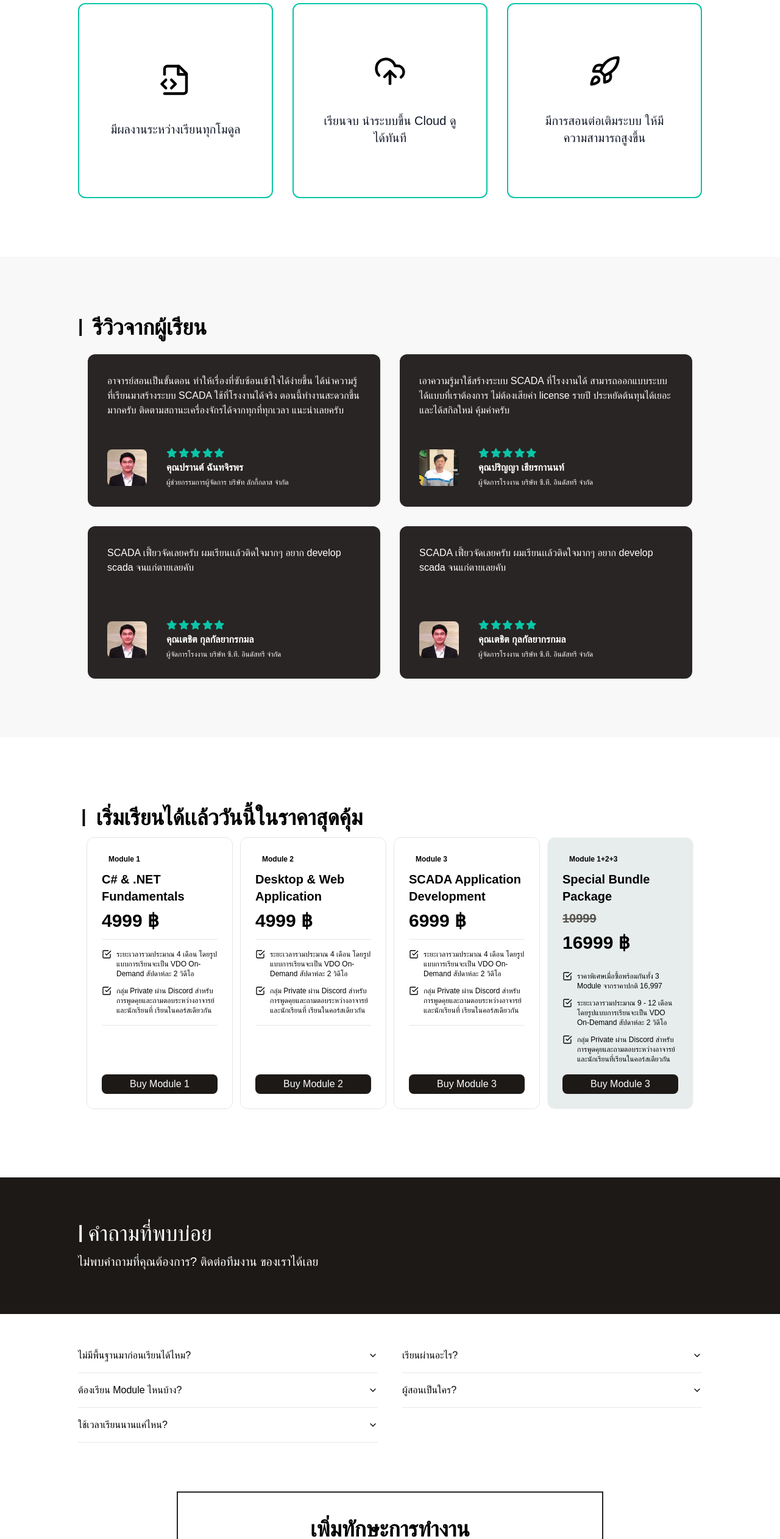
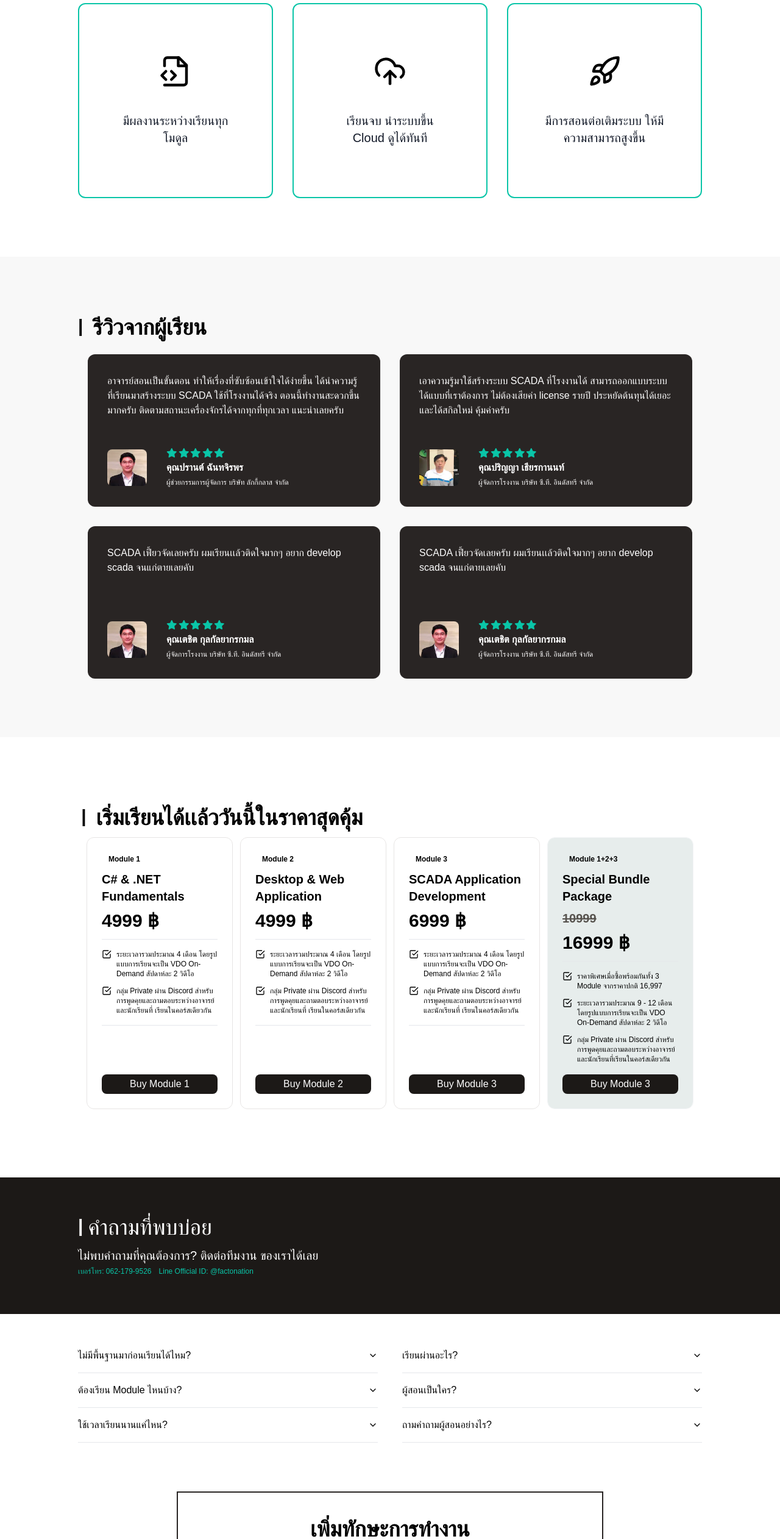
Before and after one commit to mamaKiera/factonation-backup, a Next.js app: page / in a window 1280 px wide. Shown: the part 1567-4091 px from the top of the page at 61% size. Built offline with nearby package versions, Linux system fonts and the light colour scheme; a web font is replaced by a local one.

Commit message:
feat: add contact us to homepage

```diff
--- a/src/components/homePage/Benefitsection.tsx
+++ b/src/components/homePage/Benefitsection.tsx
@@ -70,7 +70,7 @@ function Benefitsection() {
             >
               <div className="flex flex-col gap-10 justify-center items-center">
                 {benefit.icon}
-                <p className="text-xl">{benefit.desc}</p>
+                <p className="text-xl px-4 font-extralight">{benefit.desc}</p>
               </div>
             </div>
           );
--- a/src/components/homePage/Questionsection.tsx
+++ b/src/components/homePage/Questionsection.tsx
@@ -37,6 +37,11 @@ const QnA2 = [
     answer:
       "เนื้อหาทั้งหมดถูกสอนโดย อาจารธีร์ Founder ของ Factonation ซึ่งมีประสบการณ์การเขียนโปรแกรม SCADA ในโรงงานมาตั้งแต่เรียนจบจากคณะวิศวกรรมศาสตร์ จุฬาลงกรณ์มหาวิทลัย (เกียรตินิยมอันดับ 1)",
   },
+  {
+    question: "ถามคำถามผู้สอนอย่างไร?",
+    answer:
+      "หลังจากที่ นักเรียนสมัครคอร์สของเราแล้วจะได้ลิ้งค์เข้าร่วมกลุ่ม Private Discord ที่สามารถถามคำถามอาจารย์เกี่ยวกับบทเรียนได้ทุกเมื่อ",
+  },
 ];
 
 function Questionsection() {
@@ -57,14 +62,20 @@ function Questionsection() {
           variants={{
             hidden: { opacity: 0, x: -150 },
             visible: { opacity: 1, x: 0 },
-          }}  className="flex flex-col gap-3 mx-32 text-white w-6/12">
+          }}  className="flex flex-col gap-3 mx-32 text-white w-10/12">
             <div  className="flex gap-2">
               <p className="text-3xl font-black">|</p>
               <p className="text-4xl">คำถามที่พบบ่อย</p>
             </div>
-            <p className="text-xl w-5/6">
+            <div className="flex flex-col gap-1">
+            <p className="text-xl">
               ไม่พบคำถามที่คุณต้องการ? ติดต่อทีมงาน ของเราได้เลย
             </p>
+            <div className="flex gap-3 text-primary-button w-auto text-xs">
+            <p>เบอร์โทร: 062-179-9526</p>
+            <p>Line Official ID: @factonation</p>
+            </div>
+            </div>
           </motion.div>
         </div>
         <div className="flex justify-center items-center">
```
